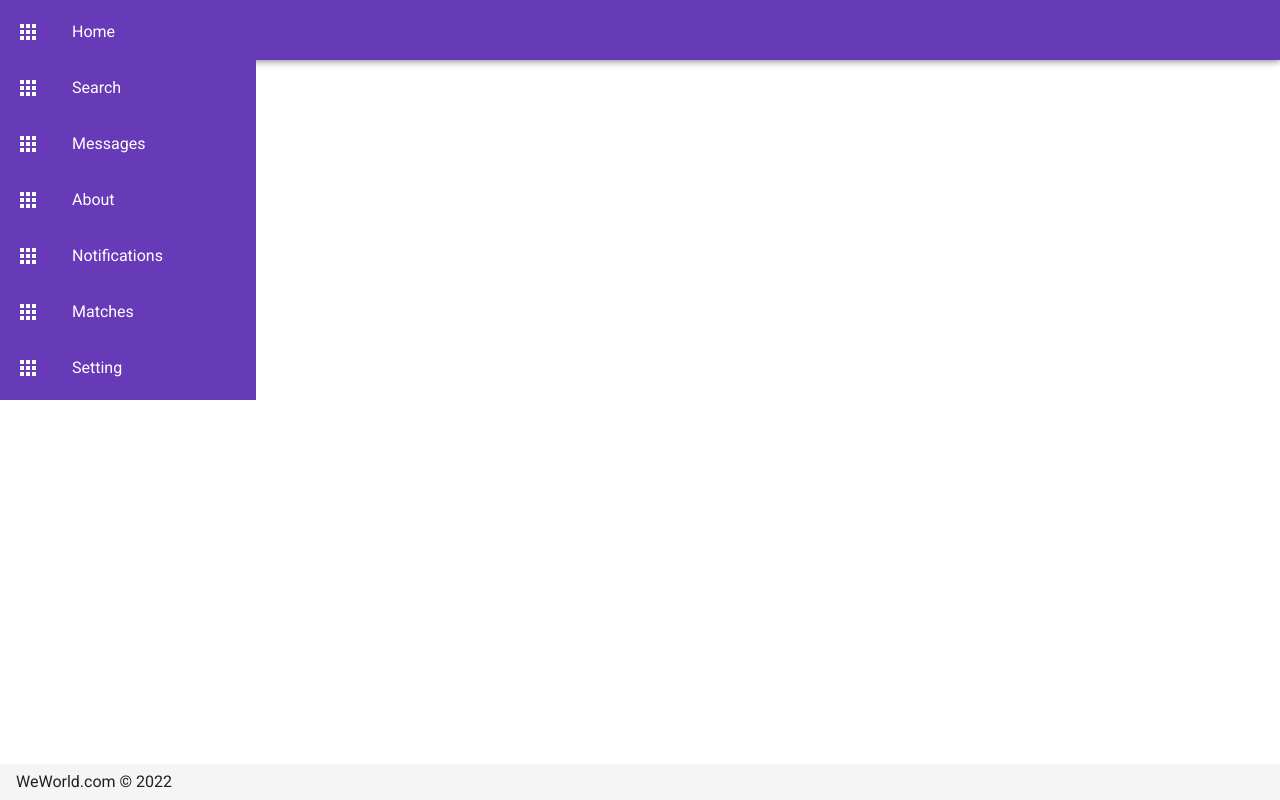
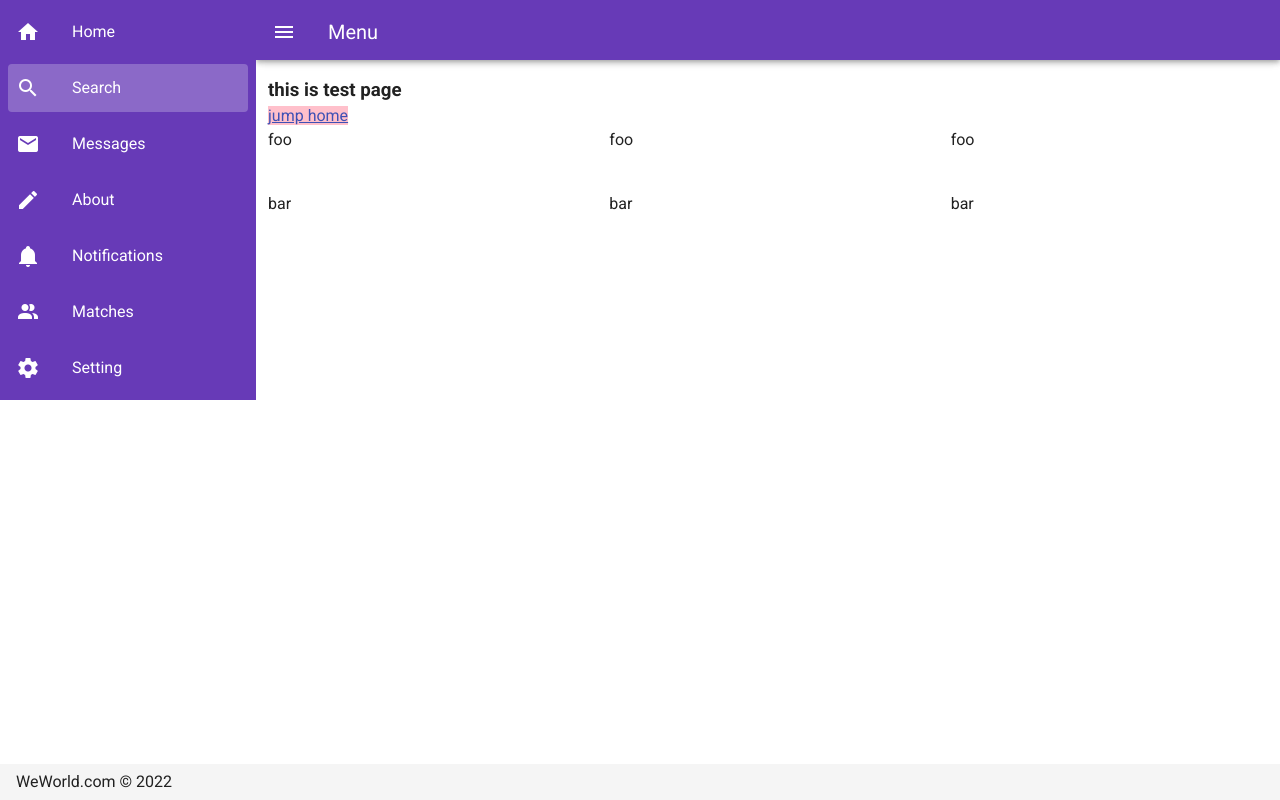
Before and after one commit to KamiHitoe/democratic-voting, a Nuxt app in the folder frontend/: page /test in a window 1280 px wide. Both pictures are taken after a click on the button 28 px from the left and 32 px from the top of the page. Built offline with nearby package versions, Linux system fonts and the light colour scheme.

Commit message:
m default layout

```diff
--- a/frontend/layouts/default.vue
+++ b/frontend/layouts/default.vue
@@ -1,16 +1,16 @@
 <template>
   <v-app>
     <!-- adjust height -->
-
       <v-app-bar
-        color="deep-purple"
+        class="deep-purple"
         dark
+        app
         max-height="60px"
       >
         <!-- render icon -->
         <v-app-bar-nav-icon @click="drawer = true"></v-app-bar-nav-icon>
 
-        <v-toolbar-title>Menu</v-toolbar-title>
+        <v-toolbar-title>{{ title }}</v-toolbar-title>
       </v-app-bar>
 
       <v-navigation-drawer
@@ -20,7 +20,7 @@
       >
 
         <v-list
-          color="deep-purple"
+          class="deep-purple"
           dark
           nav
         >
@@ -46,7 +46,9 @@
 
 
     <v-main>
-      <v-container>
+      <v-container
+        fluid
+      >
         <Nuxt />
       </v-container>
     </v-main>
@@ -70,45 +72,44 @@ export default {
       fixed: false,
       navItems: [
         {
-          icon: 'mdi-apps',
+          icon: 'mdi-home',
           title: 'Home',
           to: '/'
         },
         {
-          icon: 'mdi-apps',
+          icon: 'mdi-magnify',
           title: 'Search',
-          to: '/'
+          // to: '/'
+          to: '/test'
         },
         {
-          icon: 'mdi-apps',
+          icon: 'mdi-email',
           title: 'Messages',
           to: '/'
         },
         {
-          icon: 'mdi-apps',
+          icon: 'mdi-pencil',
           title: 'About',
           to: '/'
         },
         {
-          icon: 'mdi-apps',
+          icon: 'mdi-bell',
           title: 'Notifications',
           to: '/'
         },
         {
-          icon: 'mdi-apps',
+          icon: 'mdi-account-multiple',
           title: 'Matches',
           to: '/'
         },
         {
-          icon: 'mdi-apps',
+          icon: 'mdi-cog',
           title: 'Setting',
           to: '/'
         },
       ],
       miniVariant: false,
-      right: true,
-      rightDrawer: false,
-      title: 'Vuetify.js'
+      title: 'Menu'
     }
   }
 }
--- a/frontend/pages/inspire.vue
+++ b/frontend/pages/test.vue
@@ -2,6 +2,32 @@
   <main>
     <h3>this is test page</h3>
     <NuxtLink class="jump" to="/">jump home</NuxtLink>
+
+
+      <v-row>
+        <v-col>
+          <p>foo</p>
+        </v-col>
+        <v-col>
+          <p>foo</p>
+        </v-col>
+        <v-col>
+          <p>foo</p>
+        </v-col>
+      </v-row>
+      <v-row>
+        <v-col>
+          <p>bar</p>
+        </v-col>
+        <v-col>
+          <p>bar</p>
+        </v-col>
+        <v-col>
+          <p>bar</p>
+        </v-col>
+      </v-row>
+
+
   </main>
 </template>
 
```
Also changed, not shown: 1 other file (tests, documents, lock files or other folders).
